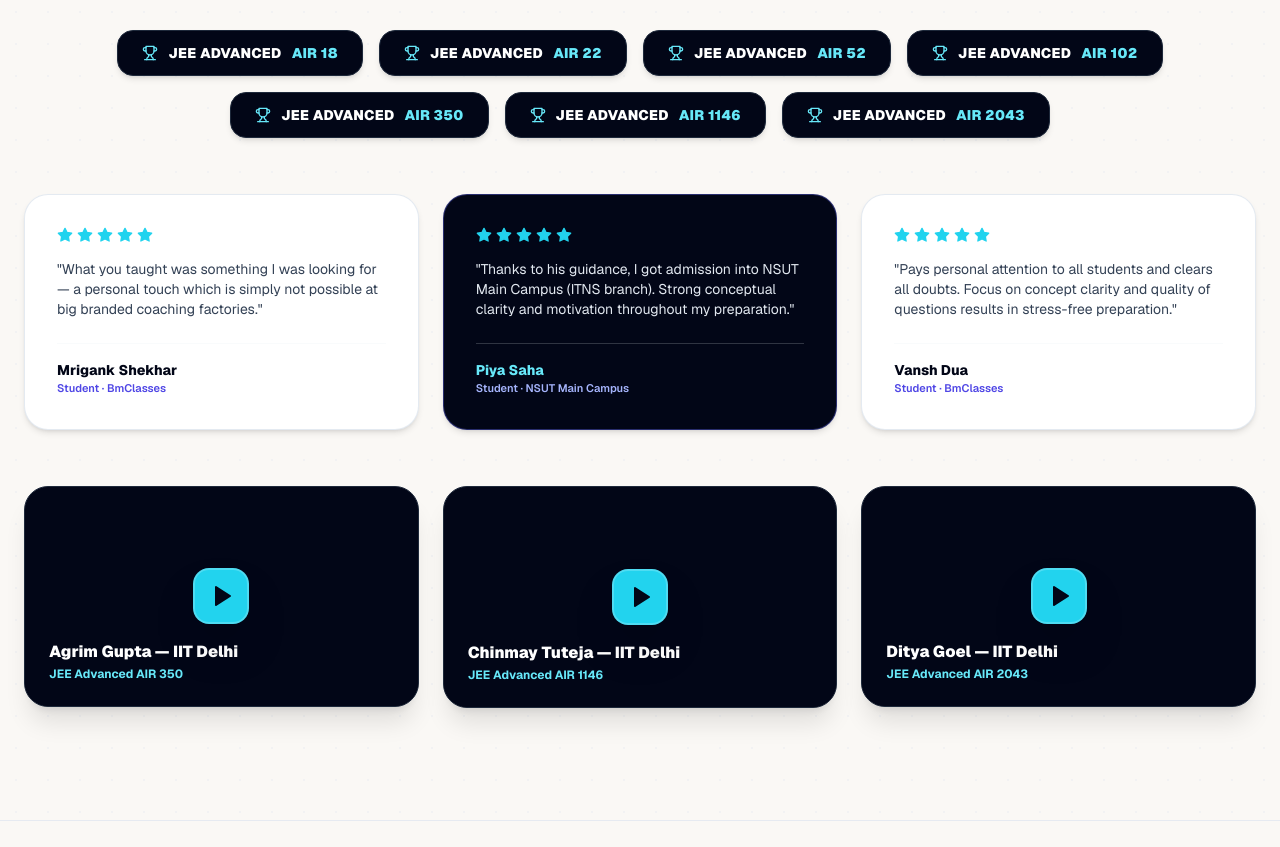
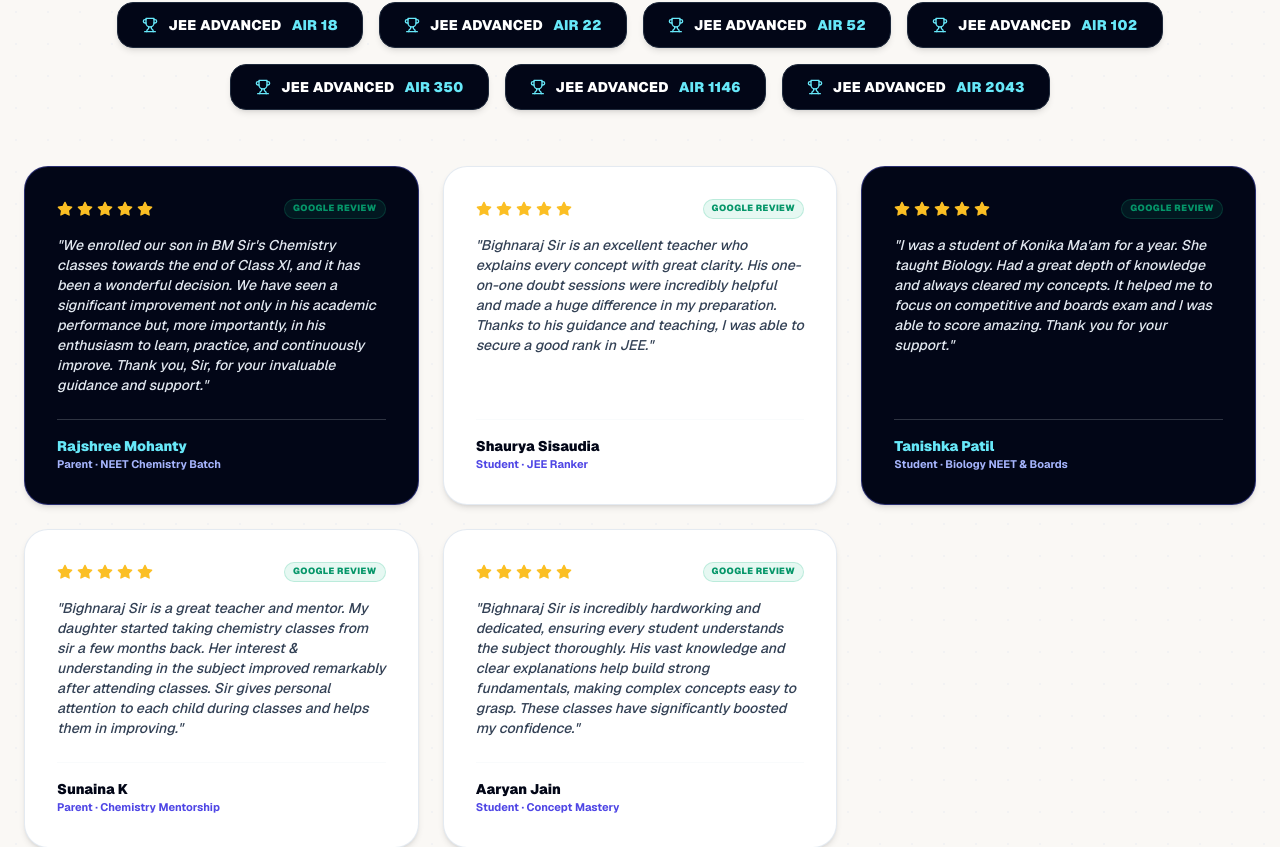
Before and after one commit to Robin1-23/Bm-Classes, a Next.js app: page / in a window 1280 px wide. Shown: the part 8955-9802 px from the top of the page. Built offline with nearby package versions, Linux system fonts and the light colour scheme; no server answers; a web font is replaced by a local one.

Commit message:
Add 5 authentic verified Google reviews (Rajshree Mohanty, Tanishka Patil, Shaurya Sisaudia, Aaryan Jain, Sunaina K)

```diff
--- a/components/ResultsSection.jsx
+++ b/components/ResultsSection.jsx
@@ -20,21 +20,33 @@ export default function ResultsSection({ onOpenVideo }) {
 
   const writtenReviews = [
     {
-      quote: "What you taught was something I was looking for — a personal touch which is simply not possible at big branded coaching factories.",
-      author: "Mrigank Shekhar",
-      sub: "Student · BmClasses",
+      quote: "We enrolled our son in BM Sir's Chemistry classes towards the end of Class XI, and it has been a wonderful decision. We have seen a significant improvement not only in his academic performance but, more importantly, in his enthusiasm to learn, practice, and continuously improve. Thank you, Sir, for your invaluable guidance and support.",
+      author: "Rajshree Mohanty",
+      sub: "Parent · NEET Chemistry Batch",
+      featured: true,
+    },
+    {
+      quote: "Bighnaraj Sir is an excellent teacher who explains every concept with great clarity. His one-on-one doubt sessions were incredibly helpful and made a huge difference in my preparation. Thanks to his guidance and teaching, I was able to secure a good rank in JEE.",
+      author: "Shaurya Sisaudia",
+      sub: "Student · JEE Ranker",
       featured: false,
     },
     {
-      quote: "Thanks to his guidance, I got admission into NSUT Main Campus (ITNS branch). Strong conceptual clarity and motivation throughout my preparation.",
-      author: "Piya Saha",
-      sub: "Student · NSUT Main Campus",
+      quote: "I was a student of Konika Ma'am for a year. She taught Biology. Had a great depth of knowledge and always cleared my concepts. It helped me to focus on competitive and boards exam and I was able to score amazing. Thank you for your support.",
+      author: "Tanishka Patil",
+      sub: "Student · Biology NEET & Boards",
       featured: true,
     },
     {
-      quote: "Pays personal attention to all students and clears all doubts. Focus on concept clarity and quality of questions results in stress-free preparation.",
-      author: "Vansh Dua",
-      sub: "Student · BmClasses",
+      quote: "Bighnaraj Sir is a great teacher and mentor. My daughter started taking chemistry classes from sir a few months back. Her interest & understanding in the subject improved remarkably after attending classes. Sir gives personal attention to each child during classes and helps them in improving.",
+      author: "Sunaina K",
+      sub: "Parent · Chemistry Mentorship",
+      featured: false,
+    },
+    {
+      quote: "Bighnaraj Sir is incredibly hardworking and dedicated, ensuring every student understands the subject thoroughly. His vast knowledge and clear explanations help build strong fundamentals, making complex concepts easy to grasp. These classes have significantly boosted my confidence.",
+      author: "Aaryan Jain",
+      sub: "Student · Concept Mastery",
       featured: false,
     },
   ];
@@ -51,7 +63,7 @@ export default function ResultsSection({ onOpenVideo }) {
         <ScrollReveal delay={100} direction="up" className="text-center max-w-3xl mx-auto mb-12 sm:mb-16">
           <div className="inline-flex items-center gap-1.5 px-3.5 py-1.5 rounded-full bg-indigo-50 border border-indigo-200/80 text-indigo-700 text-xs font-black uppercase tracking-wider mb-4 shadow-xs">
             <Sparkles className="w-3.5 h-3.5 text-indigo-600" />
-            <span>PROVEN TRACK RECORD</span>
+            <span>REAL GOOGLE REVIEWS</span>
           </div>
 
           <h2 className="font-heading text-3xl sm:text-4xl md:text-5xl font-black text-slate-950 tracking-tight leading-[1.15]">
@@ -59,7 +71,7 @@ export default function ResultsSection({ onOpenVideo }) {
           </h2>
 
           <p className="text-slate-600 text-base sm:text-lg mt-3 font-medium leading-relaxed max-w-2xl mx-auto">
-            Top ranks and admissions achieved by students under our Ex-HOD faculty mentorship.
+            Authentic Google reviews from Gurgaon parents and top JEE & NEET rankers.
           </p>
         </ScrollReveal>
 
@@ -79,10 +91,10 @@ export default function ResultsSection({ onOpenVideo }) {
           </div>
         </ScrollReveal>
 
-        {/* Reviews Cards */}
+        {/* Real Reviews Cards Grid */}
         <div className="grid grid-cols-1 sm:grid-cols-2 lg:grid-cols-3 gap-6 max-w-lg sm:max-w-none mx-auto mb-14 sm:mb-18">
           {writtenReviews.map((rev, idx) => (
-            <ScrollReveal key={idx} delay={150 * (idx + 1)} direction="up">
+            <ScrollReveal key={idx} delay={120 * (idx + 1)} direction="up">
               <div
                 className={`rounded-3xl p-7 sm:p-8 flex flex-col justify-between transition-all duration-300 border shadow-md hover:-translate-y-1.5 h-full ${
                   rev.featured
@@ -91,12 +103,18 @@ export default function ResultsSection({ onOpenVideo }) {
                 }`}
               >
                 <div>
-                  <div className="flex items-center gap-1 mb-4 text-cyan-400">
-                    {[...Array(5)].map((_, i) => (
-                      <Star key={i} className="w-4 h-4 fill-cyan-400" />
-                    ))}
+                  <div className="flex items-center justify-between gap-2 mb-4">
+                    <div className="flex items-center gap-1 text-amber-400">
+                      {[...Array(5)].map((_, i) => (
+                        <Star key={i} className="w-4 h-4 fill-amber-400" />
+                      ))}
+                    </div>
+                    <span className="text-[9px] font-black bg-emerald-500/10 text-emerald-600 border border-emerald-500/20 px-2 py-0.5 rounded-full uppercase tracking-wider">
+                      Google Review
+                    </span>
                   </div>
-                  <p className={`text-xs sm:text-sm leading-relaxed mb-6 font-normal ${
+
+                  <p className={`text-xs sm:text-sm leading-relaxed mb-6 font-medium italic ${
                     rev.featured ? 'text-slate-200' : 'text-slate-700'
                   }`}>
                     "{rev.quote}"
@@ -105,12 +123,12 @@ export default function ResultsSection({ onOpenVideo }) {
 
                 <div className="pt-4 border-t border-slate-200/20 flex items-center justify-between">
                   <div>
-                    <div className={`font-heading font-extrabold text-sm ${
+                    <div className={`font-heading font-black text-sm ${
                       rev.featured ? 'text-cyan-300' : 'text-slate-950'
                     }`}>
                       {rev.author}
                     </div>
-                    <div className={`text-[11px] font-semibold ${
+                    <div className={`text-[11px] font-bold ${
                       rev.featured ? 'text-indigo-300' : 'text-indigo-600'
                     }`}>
                       {rev.sub}
--- a/components/results/BespokeHallOfFame.jsx
+++ b/components/results/BespokeHallOfFame.jsx
@@ -53,25 +53,39 @@ export default function BespokeHallOfFame() {
 
   const parentReviews = [
     {
-      parentName: 'Sunil & Sunita Sharma',
-      locality: 'Ardee City, Sector 52 Gurgaon',
-      student: 'Parent of Kavya Sharma (AIR 52)',
+      parentName: 'Rajshree Mohanty',
+      locality: 'Verified Google Review',
+      student: 'Parent · NEET Chemistry Batch',
       rating: 5,
-      review: 'In mass coaching factories, our daughter was lost in a hall of 180 students. Switching to BmClasses changed everything. Dhirendra Sir and Mishra Sir personally knew her weak topics and cleared doubts daily on the board.',
+      review: "We enrolled our son in BM Sir's Chemistry classes towards the end of Class XI, and it has been a wonderful decision. We have seen a significant improvement not only in his academic performance but, more importantly, in his enthusiasm to learn, practice, and continuously improve. Thank you, Sir, for your invaluable guidance and support.",
     },
     {
-      parentName: 'Rajesh Verma',
-      locality: 'DLF Phase 5, Gurgaon',
-      student: 'Parent of Aryan Verma (AIR 22)',
+      parentName: 'Shaurya Sisaudia',
+      locality: 'Verified Google Review',
+      student: 'Student · JEE Ranker',
       rating: 5,
-      review: 'The transparency at BmClasses is unmatched. Zero junior TAs. 100% of lectures are taken by Ex-HODs of FIITJEE & VMC. They provided weekly diagnostic telemetry reports so we always knew our son’s exact AIR trajectory.',
+      review: "Bighnaraj Sir is an excellent teacher who explains every concept with great clarity. His one-on-one doubt sessions were incredibly helpful and made a huge difference in my preparation. Thanks to his guidance and teaching, I was able to secure a good rank in JEE.",
     },
     {
-      parentName: 'Dr. Meenakshi Rao',
-      locality: 'Sector 56 Gurgaon',
-      student: 'Parent of Ananya Rao (AIR 102 AIIMS)',
+      parentName: 'Tanishka Patil',
+      locality: 'Verified Google Review',
+      student: 'Student · Biology NEET & Boards',
       rating: 5,
-      review: 'If your child is aiming for top ranks in JEE or NEET, micro-batch coaching is mandatory. The 10-15 student cap gave my daughter the individual attention she needed to crack AIIMS New Delhi.',
+      review: "I was a student of Konika Ma'am for a year. She taught Biology. Had a great depth of knowledge and always cleared my concepts. It helped me to focus on competitive and boards exam and I was able to score amazing. Thank you for your support.",
+    },
+    {
+      parentName: 'Sunaina K',
+      locality: 'Verified Google Review',
+      student: 'Parent · Chemistry Mentorship',
+      rating: 5,
+      review: "Bighnaraj Sir is a great teacher and mentor. My daughter started taking chemistry classes from sir a few months back. Her interest & understanding in the subject improved remarkably after attending classes. Sir gives personal attention to each child during classes and helps them in improving.",
+    },
+    {
+      parentName: 'Aaryan Jain',
+      locality: 'Verified Google Review',
+      student: 'Student · Concept Mastery',
+      rating: 5,
+      review: "Bighnaraj Sir is incredibly hardworking and dedicated, ensuring every student understands the subject thoroughly. His vast knowledge and clear explanations help build strong fundamentals, making complex concepts easy to grasp. These classes have significantly boosted my confidence.",
     },
   ];
 
```
